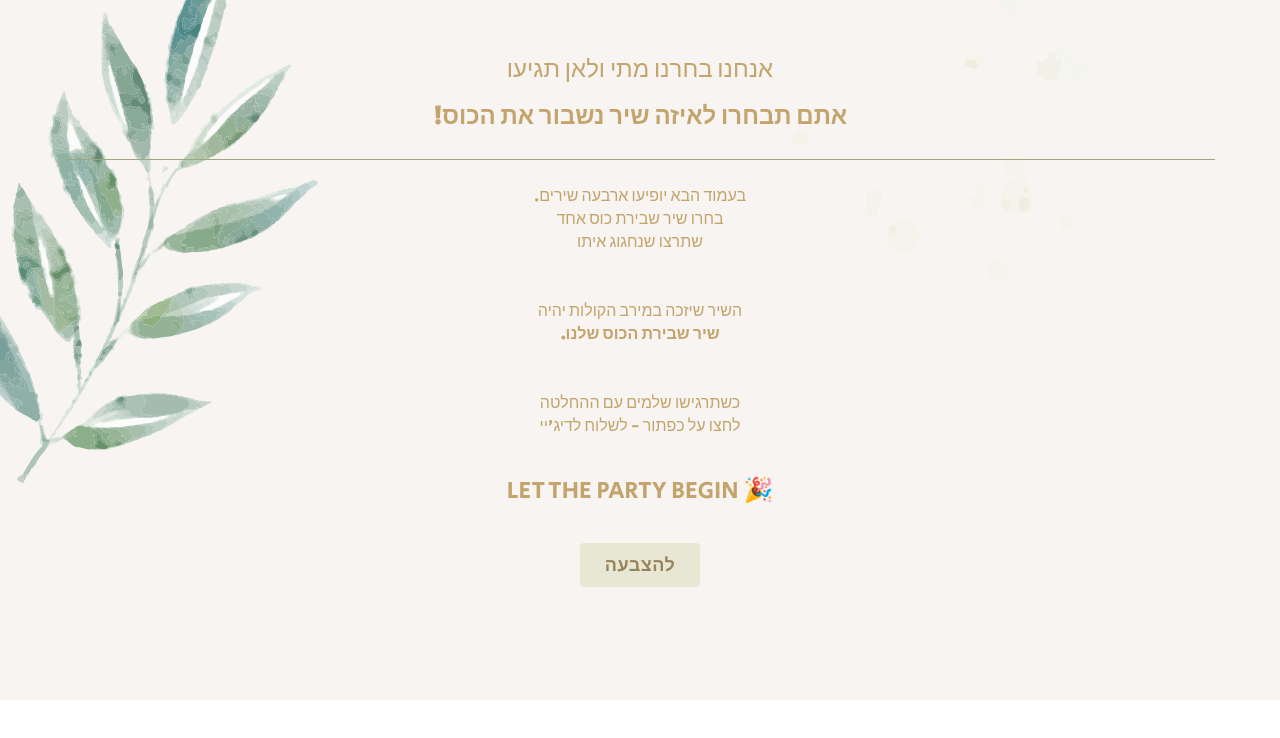
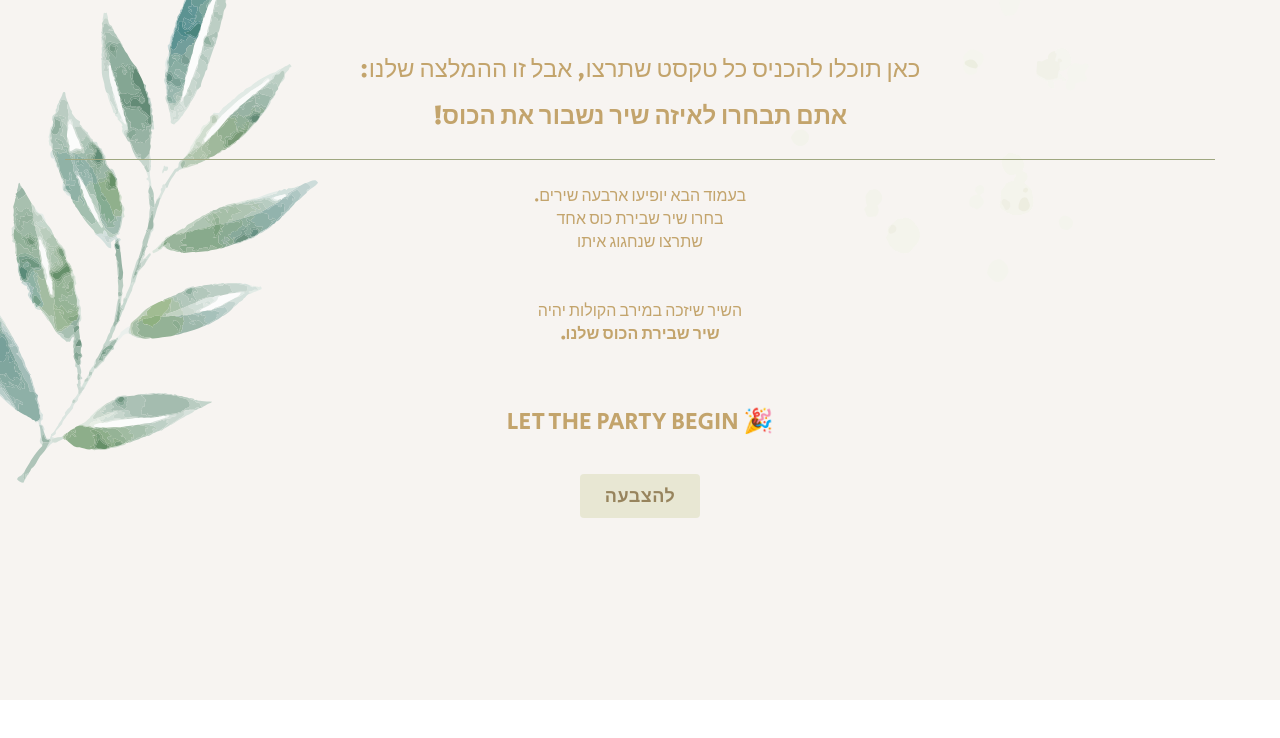
Before and after one commit to Josephasafg/proposal-site, a React (Create React App) app: page /#/survey/welcome-page in a window 1280 px wide. Shown: the top 738 px of the page. Built offline with nearby package versions, Linux system fonts and the light colour scheme.

Commit message:
Updated text

```diff
--- a/src/pages/survey/welcome-page/welcome-page.tsx
+++ b/src/pages/survey/welcome-page/welcome-page.tsx
@@ -46,7 +46,7 @@ export const WelcomePage: React.FC = () => {
         <div>
             <div className={"page-wrapper"}>
                 <div className={"first-header"}>
-                    אנחנו בחרנו מתי ולאן תגיעו
+                    כאן תוכלו להכניס כל טקסט שתרצו, אבל זו ההמלצה שלנו:
                 </div>
 
                 <div className={"second-header"}>
@@ -75,12 +75,6 @@ export const WelcomePage: React.FC = () => {
                     </div>
 
                     <br/>
-                    <br/>
-                    <div>
-                        כשתרגישו שלמים עם ההחלטה
-                        <br/>
-                        לחצו על כפתור - לשלוח לדיג'יי
-                    </div>
                 </div>
 
 
--- a/src/survey/components/thank-you-page/thank-you-page.tsx
+++ b/src/survey/components/thank-you-page/thank-you-page.tsx
@@ -1,9 +1,9 @@
 import React from "react";
 import "./thank-you.css";
 
-const THANK_YOU_TEXT = "תודה על הצבעתכם, עכשיו לכו תהנו!";
+const THANK_YOU_TEXT = "גם כאן תוכלו לבחור איזה טקסט שתרצו";
 const US_TEXT = "אוהבים,"
-const US_TEXT2 = "אסף ושרון"
+const US_TEXT2 = "Xו Y"
 
 export const ThankYouPage: React.FC = () => {
     return (
```
